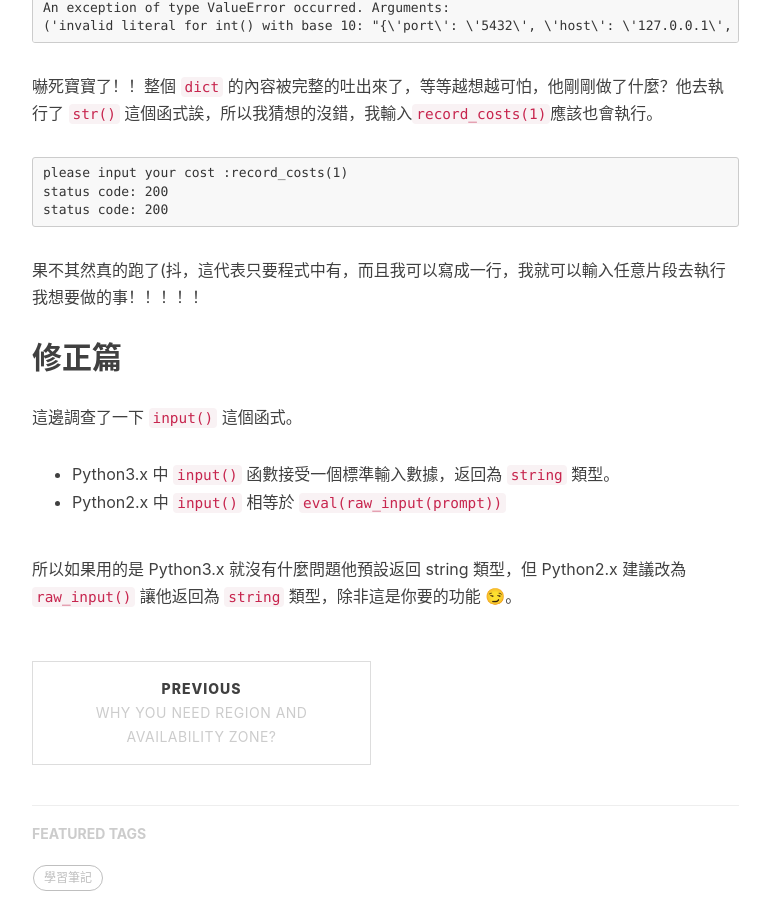
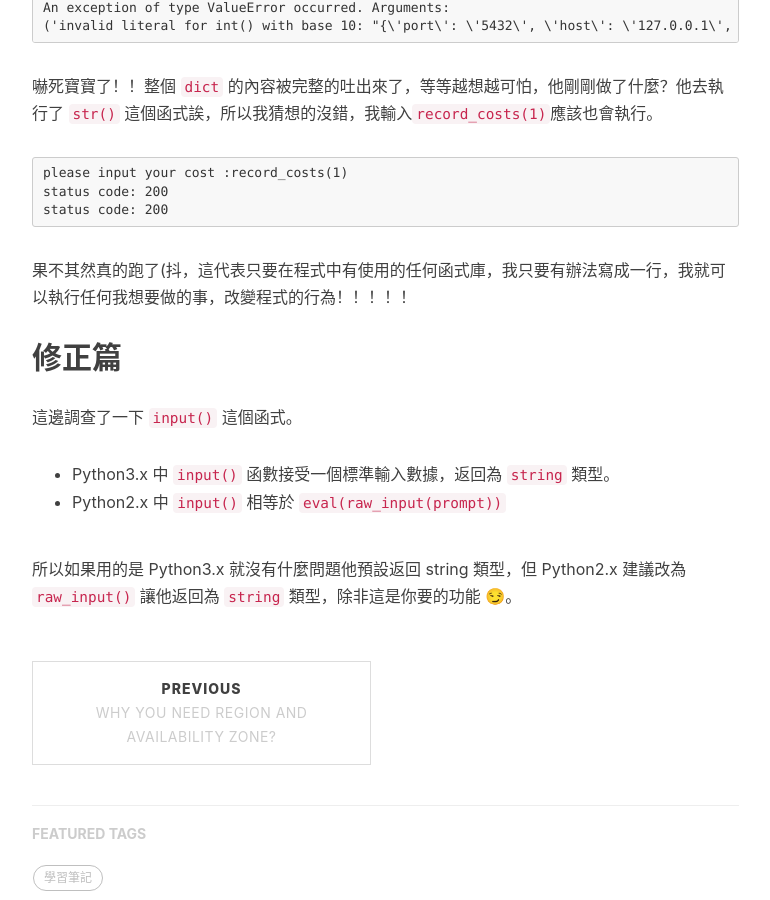
Before and after one commit to NeroCube/nerocube.github.io, a Jekyll site: the page built from _posts/2018-3-26-is-the-function-input-in-python-safe.md, in a window 1280 px wide and 900 px high, scrolled down 2689 px. Shown: the whole window, without its empty margins (233-1003 px from the left). Built offline with Jekyll 4.4.1, drawn with Linux system fonts in a browser that asks for light colours; nearby versions of some CDN libraries; comment, search, counter and statistics services are not loaded.

Commit message:
Update 2018-3-26-is-the-function-input-in-python-safe.md
modify the statement

````diff
--- a/_posts/2018-3-26-is-the-function-input-in-python-safe.md
+++ b/_posts/2018-3-26-is-the-function-input-in-python-safe.md
@@ -95,7 +95,7 @@ please input your cost :record_costs(1)
 status code: 200
 status code: 200
 ```
-果不其然真的跑了(抖，這代表只要程式中有，而且我可以寫成一行，我就可以輸入任意片段去執行我想要做的事！！！！！
+果不其然真的跑了(抖，這代表只要在程式中有使用的任何函式庫，我只要有辦法寫成一行，我就可以執行任何我想要做的事，改變程式的行為！！！！！
 ## 修正篇
 這邊調查了一下 `input()` 這個函式。
 * Python3.x 中 `input()` 函數接受一個標準輸入數據，返回為 `string` 類型。
````
